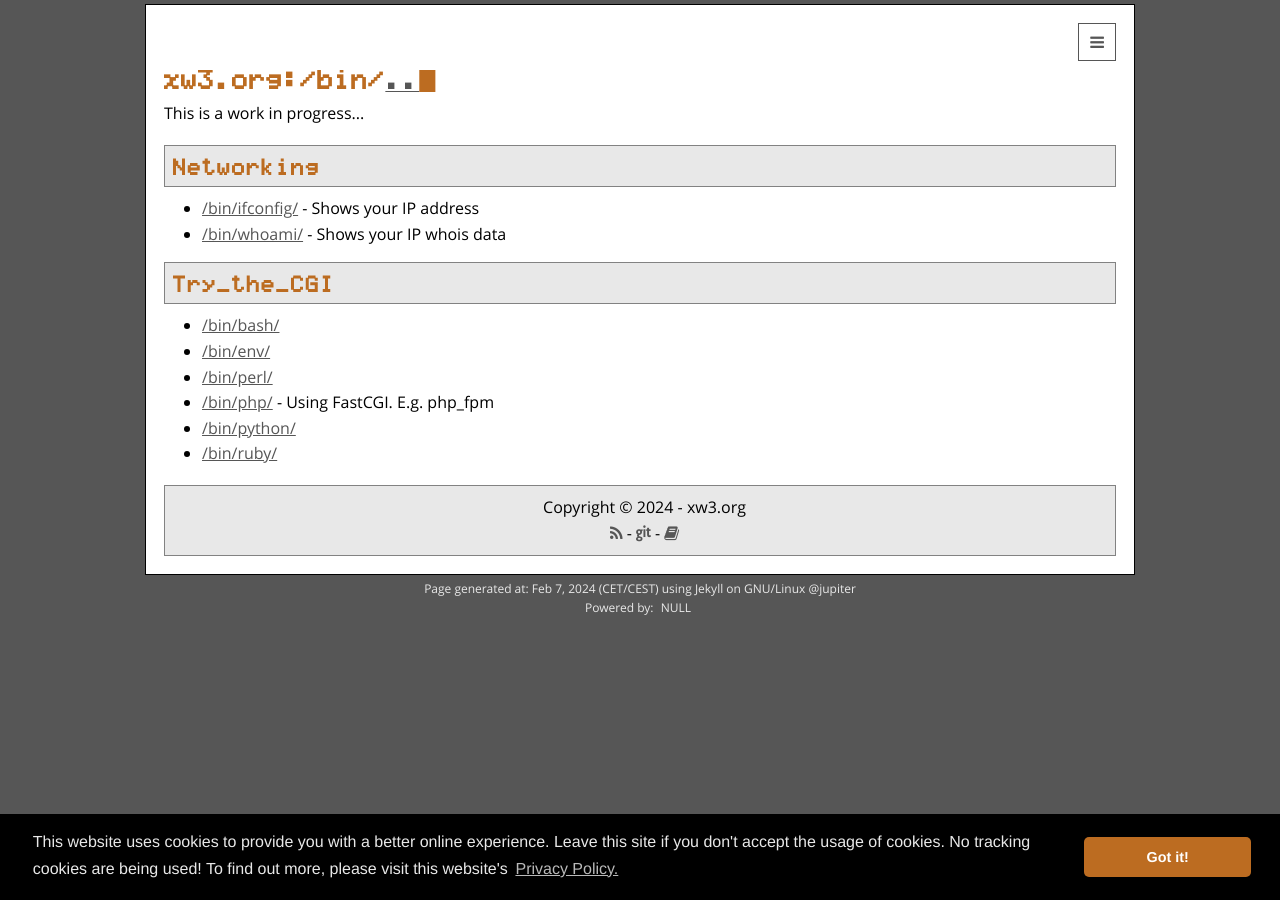
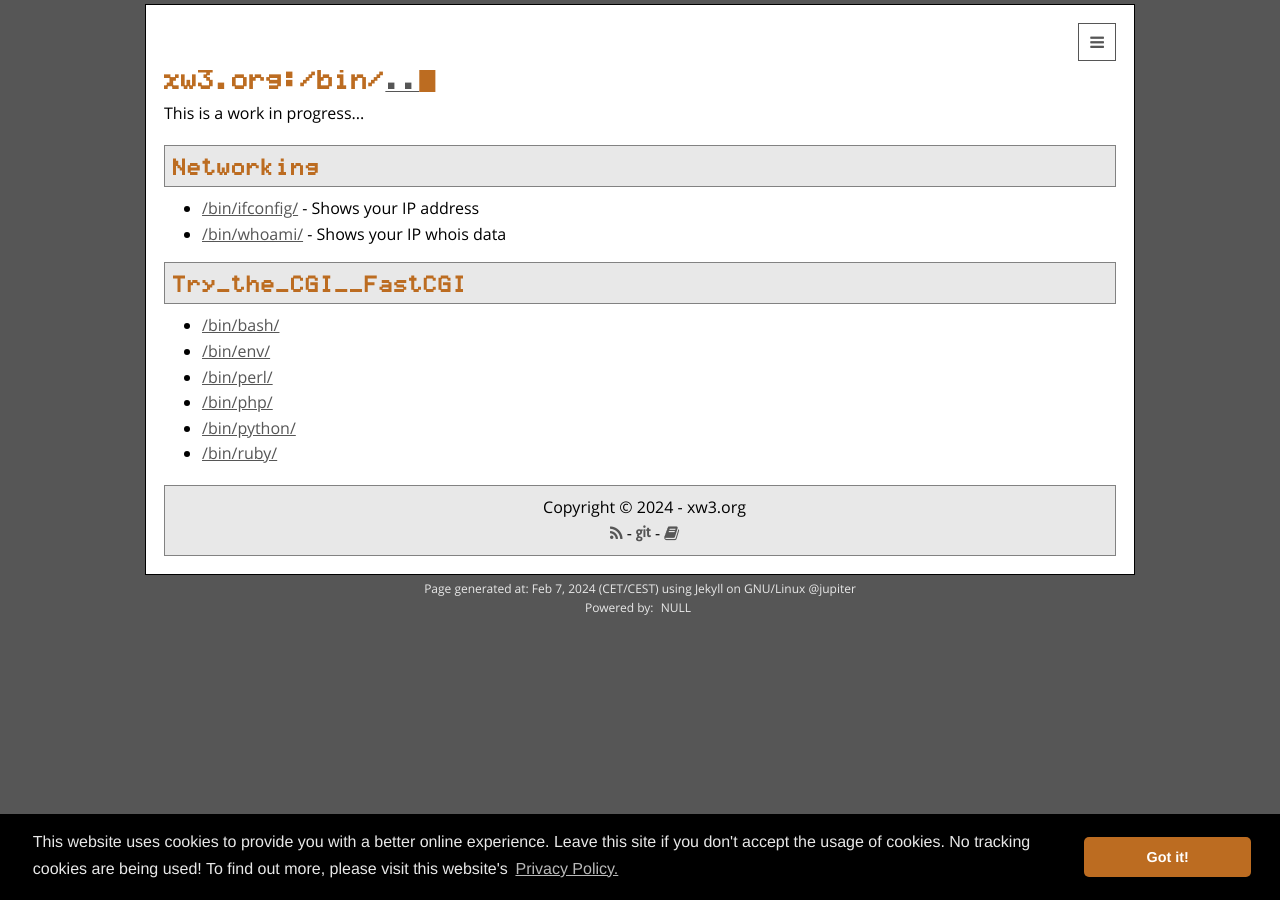
Before and after one commit to hanez/xw3, a Jekyll site: the page built from bin/bin.html, in a window 1280 px wide. Built offline with Jekyll 4.4.1, drawn with Linux system fonts in a browser that asks for light colours; some web fonts are replaced.

Commit message:
PHP is using FastCGI.

```diff
--- a/bin/bin.html
+++ b/bin/bin.html
@@ -34,7 +34,7 @@ tags:
   <li><a href="/bin/bash/">/bin/bash/</a></li>
   <li><a href="/bin/env/">/bin/env/</a></li>
   <li><a href="/bin/perl/">/bin/perl/</a></li>
-  <li><a href="/bin/php/">/bin/php/</a> - Using FastCGI. E.g. php_fpm</li>
+  <li><a href="/bin/php/">/bin/php/</a></li>
   <li><a href="/bin/python/">/bin/python/</a></li>
   <li><a href="/bin/ruby/">/bin/ruby/</a></li>
 </ul>
```
Also changed, not shown: other parts of bin/bin.html (+1 -1 lines).
